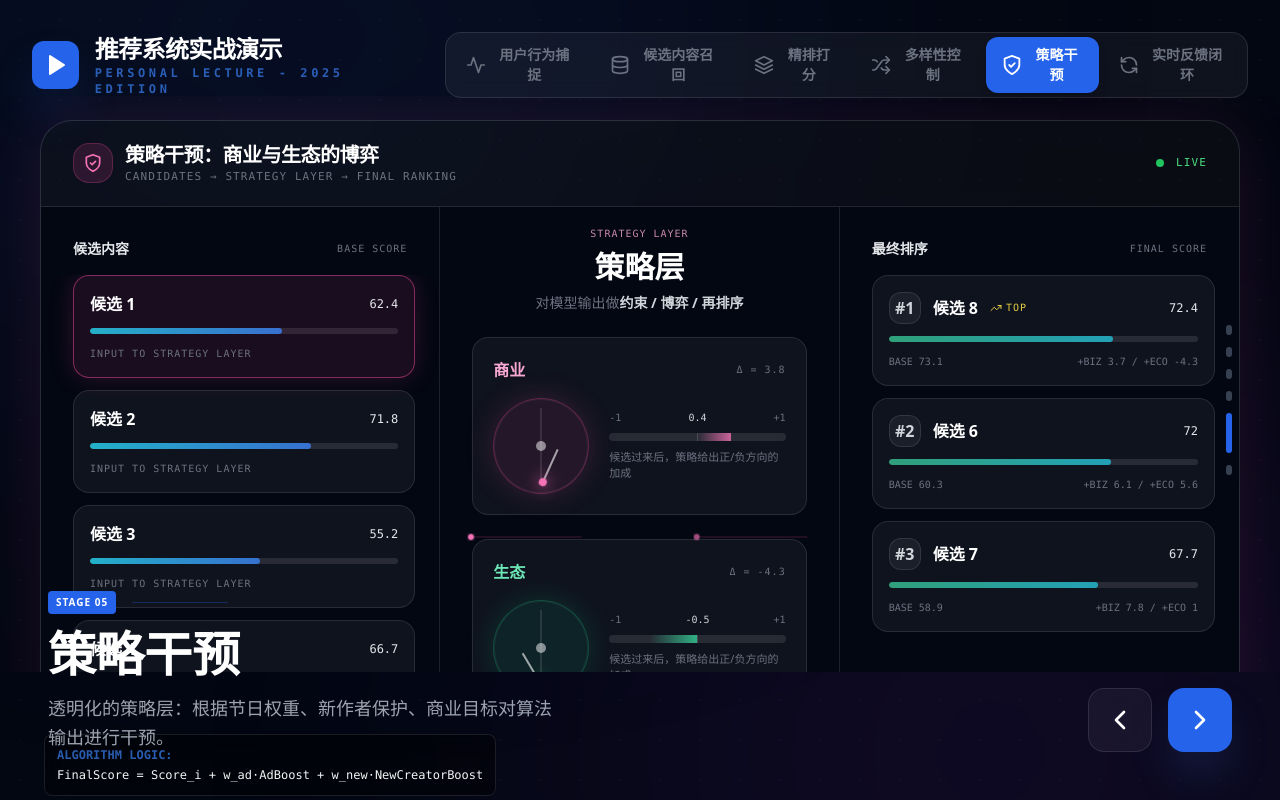
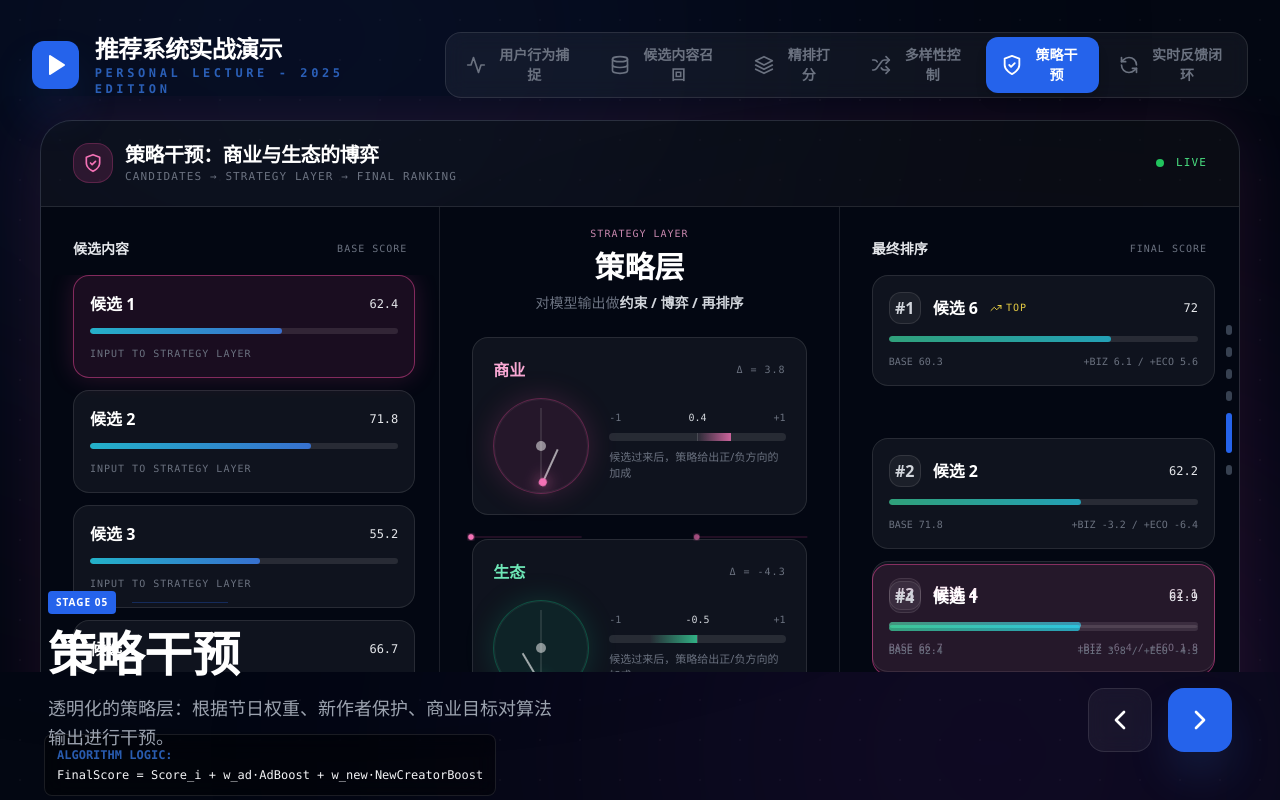
Before and after one commit to zhiwen-065/Real-time-visualization-of-recommender-systems, a React (Vite) app: page / in a window 1280 px wide. Both pictures are taken after a click on the button "策略干预". Built offline with nearby package versions, Linux system fonts and the light colour scheme.

Commit message:
Update StrategyIntervention.tsx

```diff
--- a/src/components/stages/StrategyIntervention.tsx
+++ b/src/components/stages/StrategyIntervention.tsx
@@ -27,13 +27,6 @@ const StrategyIntervention: React.FC = () => {
       { id: 4, title: '候选 4', base: 66.7 },
       { id: 5, title: '候选 5', base: 49.9 },
       { id: 6, title: '候选 6', base: 60.3 },
-      // ✅ 如果你候选更多，左右两列滚动更明显
-      { id: 7, title: '候选 7', base: 58.9 },
-      { id: 8, title: '候选 8', base: 73.1 },
-      { id: 9, title: '候选 9', base: 52.6 },
-      { id: 10, title: '候选 10', base: 64.2 },
-      { id: 11, title: '候选 11', base: 69.6 },
-      { id: 12, title: '候选 12', base: 57.0 },
     ],
     []
   );
```
